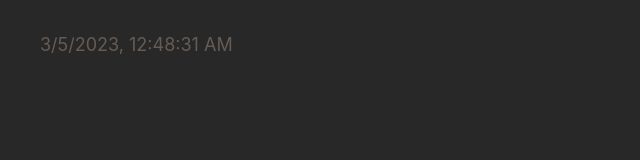
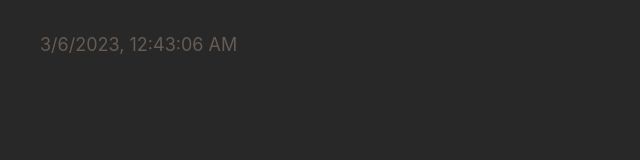
Before and after one commit to ravana69/cartoon, a plain HTML site: page index.html in a window 1280 px wide. Shown: the full height of the page, 0-640 px from the left. Drawn offline with Linux system fonts and the light colour scheme.

Commit message:
deploy: 403307c8063e9a1940c8363a4092a853877d82e4

```diff
--- a/index.html
+++ b/index.html
@@ -17,8 +17,8 @@
     <!-- %after-body-begin.html% -->
 
     <footer>
-      <a class="footer-link" href="https://github.com/ravana69/cartoon/actions/runs/4333618049">
-        <time id="build-timestamp" datetime="2023-03-05T00:48:31.302Z">2023-03-05T00:48:31.302Z</time>
+      <a class="footer-link" href="https://github.com/ravana69/cartoon/actions/runs/4338831128">
+        <time id="build-timestamp" datetime="2023-03-06T00:43:06.184Z">2023-03-06T00:43:06.184Z</time>
       </a>
       <a class="footer-link" href="https://github.com/osmoscraft/osmosfeed">osmosfeed 1.15.1</a>
     </footer>
```
Also changed, not shown: 1 other file.
